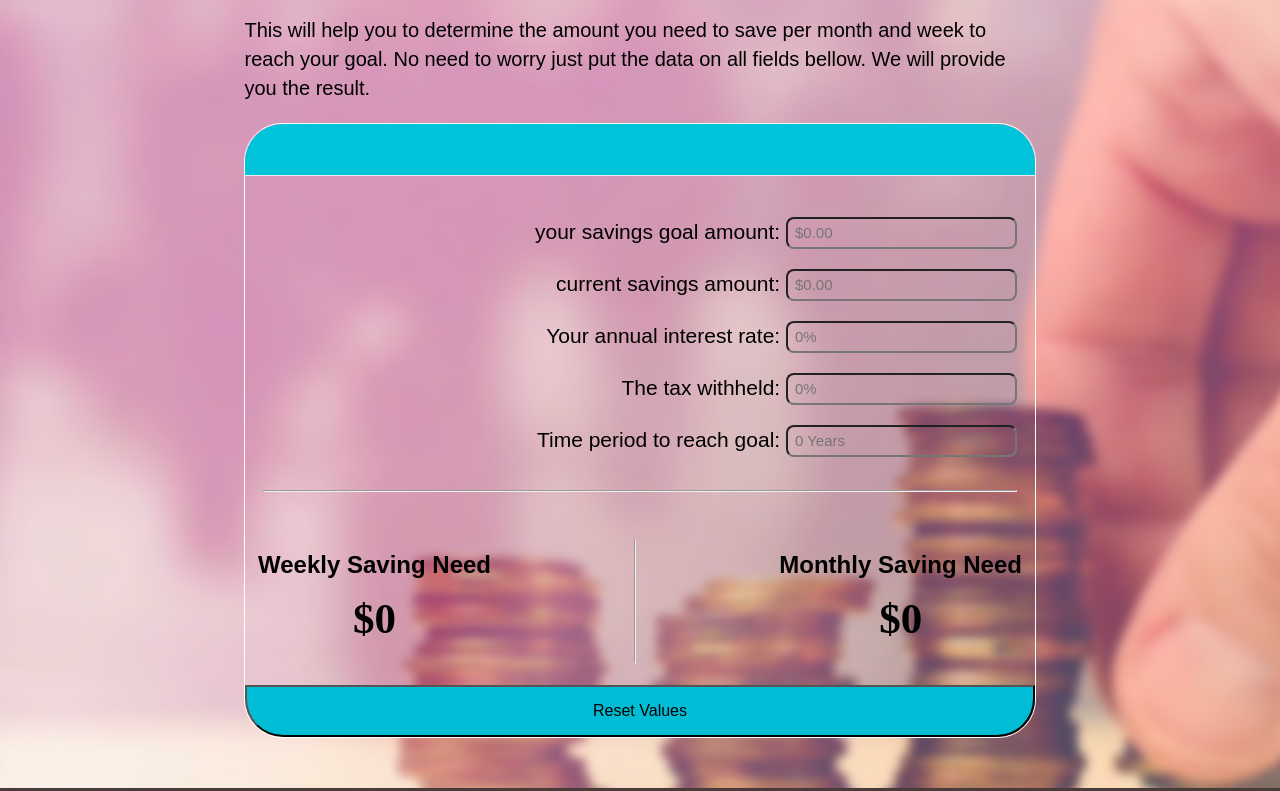
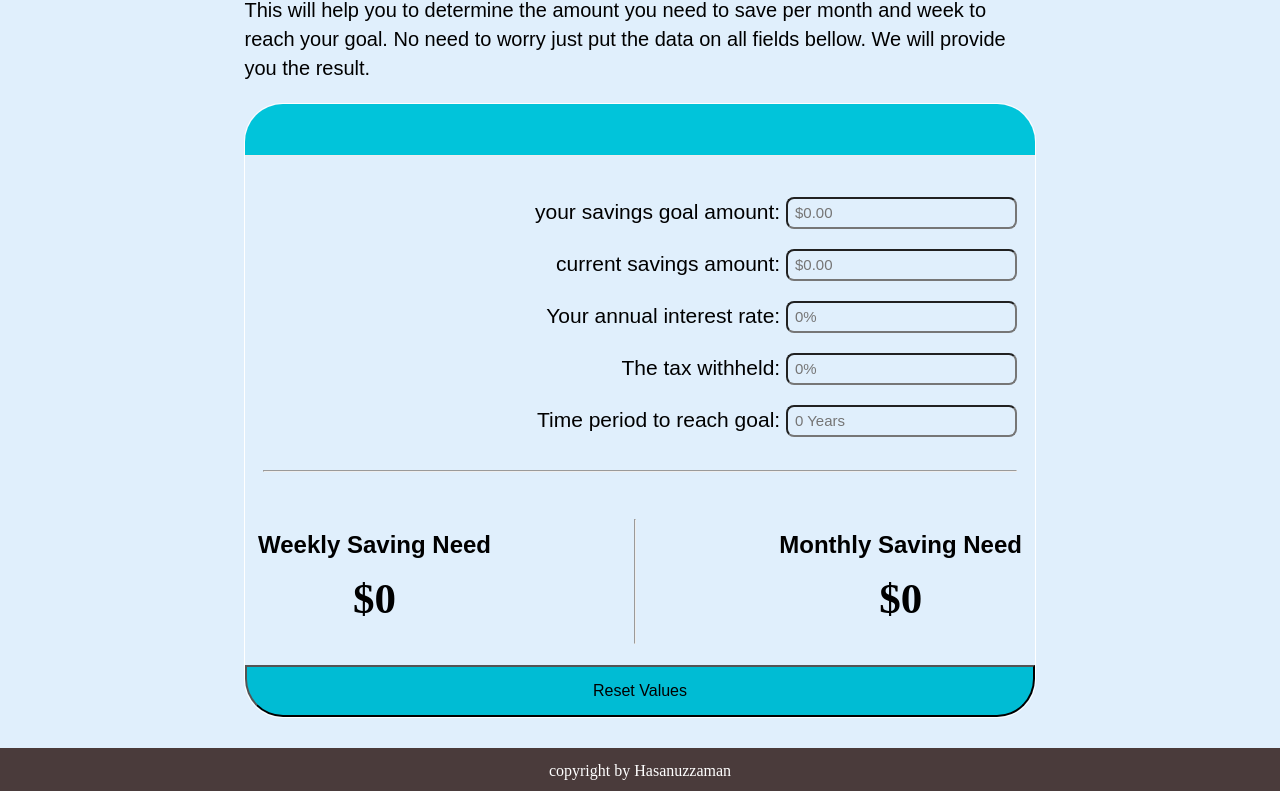
Before and after one commit to hasanuzzamanbe/Savings-Calculator, a plain HTML site: page index.html in a window 1280 px wide. Shown: the part 143-934 px from the top of the page. Drawn offline with nearby package versions, Linux system fonts and the light colour scheme.

Commit message:
update design

```diff
--- a/assets/index.css
+++ b/assets/index.css
@@ -1,8 +1,8 @@
 #app {
-    padding: 50px;
+    padding: 30px;
     min-height: 800px;
-    background-image: url("savings.png");
     font-family: fantasy;
+    background: #e0effc;
 }
 
 #calculationArea .form-group {
```
Also changed, not shown: assets/savings.png (deleted).
